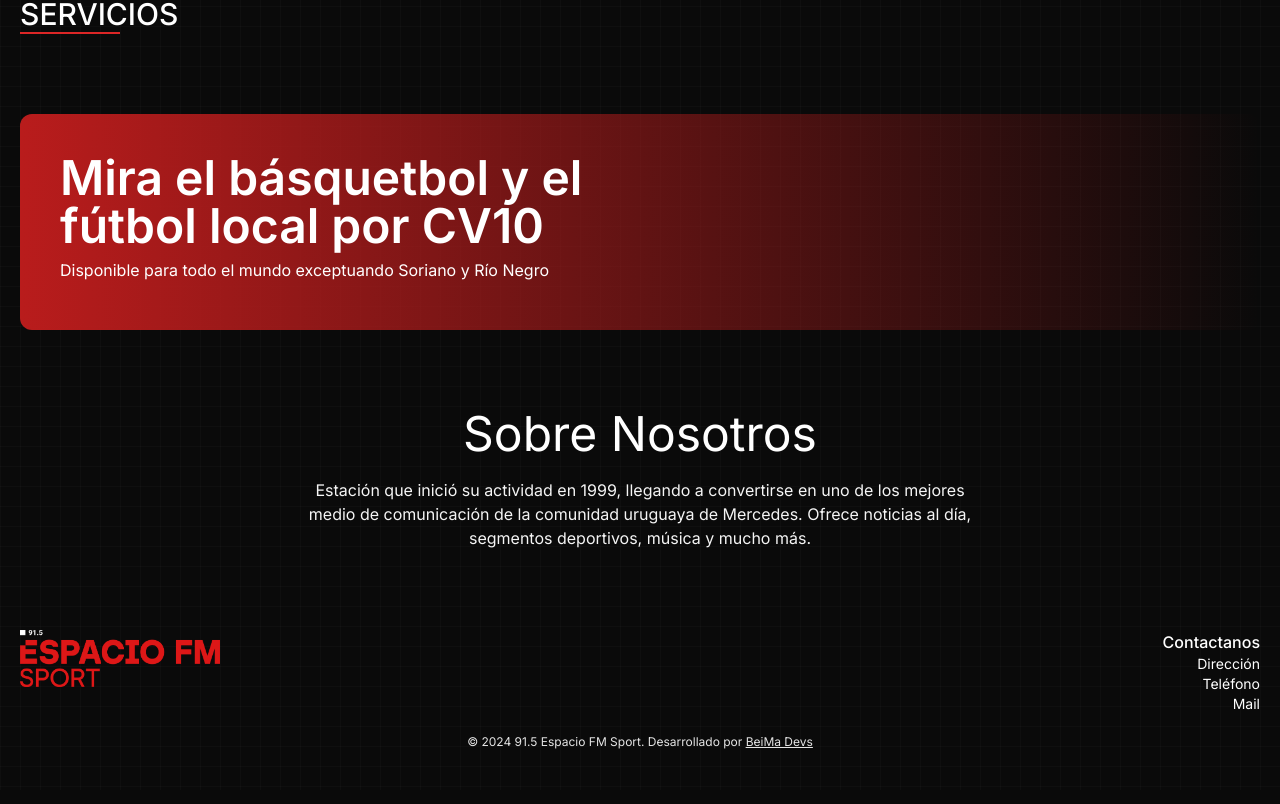
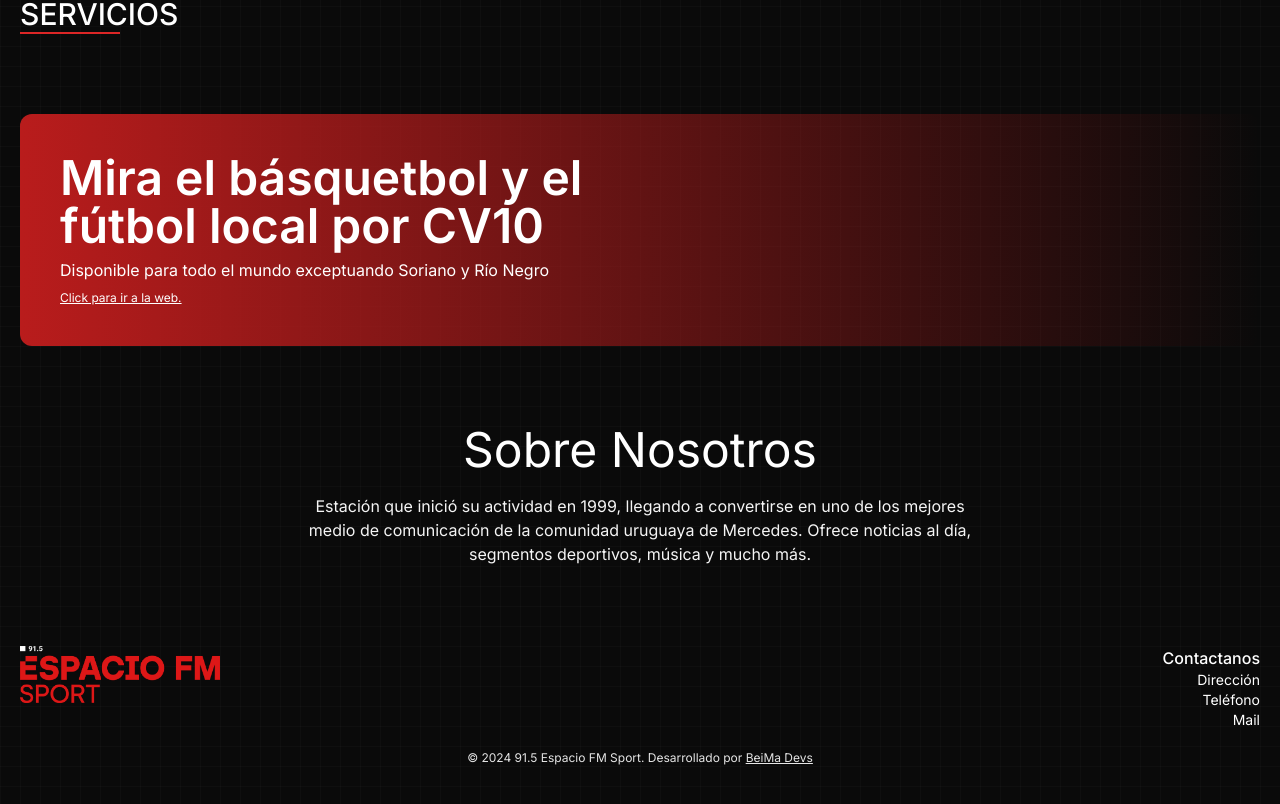
Before and after one commit to leandromatc/espaciofm, a Next.js app: page / in a window 1280 px wide. Shown: the part 1794-2598 px from the top of the page. Built offline with nearby package versions, Linux system fonts and the light colour scheme.

Commit message:
Add link prompt to Streaming component

```diff
--- a/components/Streaming.tsx
+++ b/components/Streaming.tsx
@@ -4,7 +4,11 @@
 const Streaming = () => {
   return (
     <section className="px-5 py-10">
-      <Link href={"https://cv10.plag.tv"} target="_blank">
+      <Link
+        href={"https://cv10.plag.tv"}
+        target="_blank"
+        aria-label="Streaming de CV10"
+      >
         <div className="grid h-full w-full cursor-pointer grid-cols-1 rounded-xl bg-gradient-to-r from-red-700 to-transparent p-10 md:grid-cols-2">
           <div className="col-span-1">
             <h5 className="max-w-xl text-5xl font-semibold">
@@ -13,6 +17,7 @@
             <p className="my-2">
               Disponible para todo el mundo exceptuando Soriano y Río Negro
             </p>
+            <p className="text-xs underline">Click para ir a la web.</p>
           </div>
         </div>
       </Link>
```
